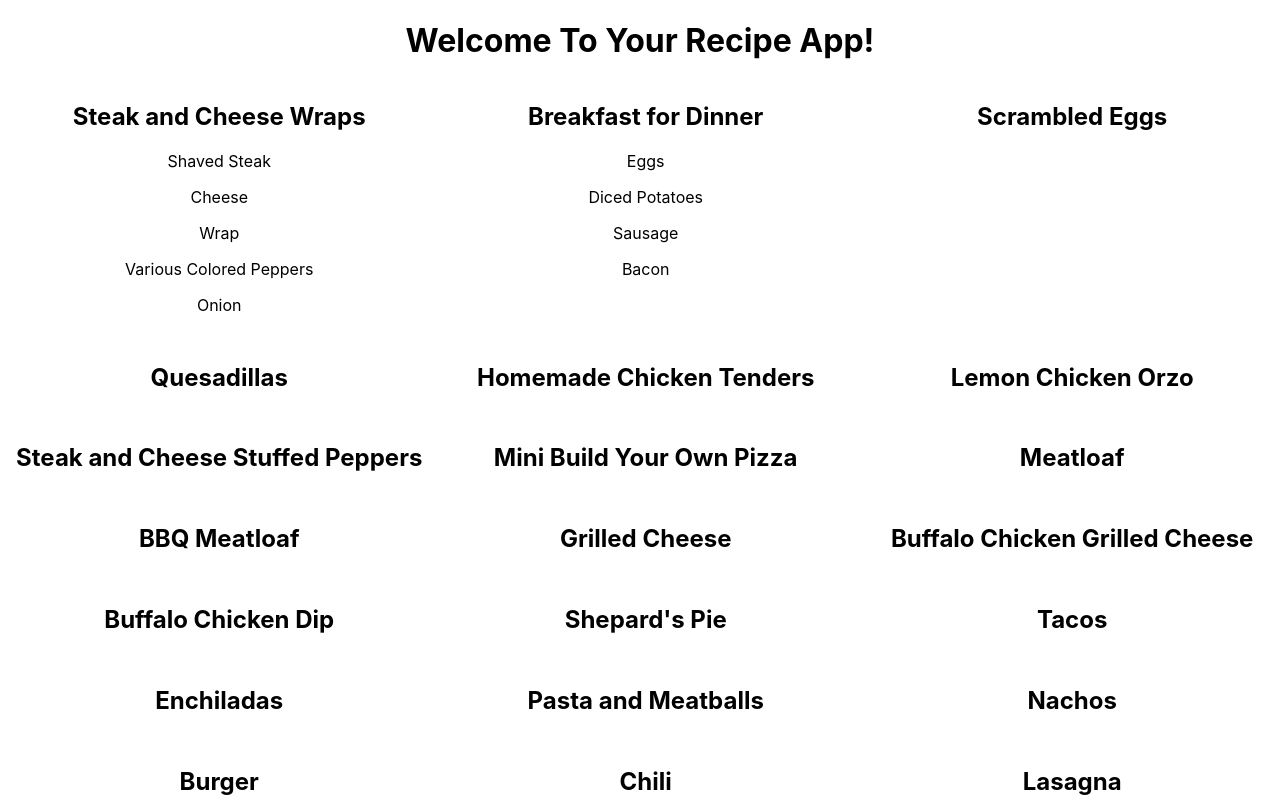
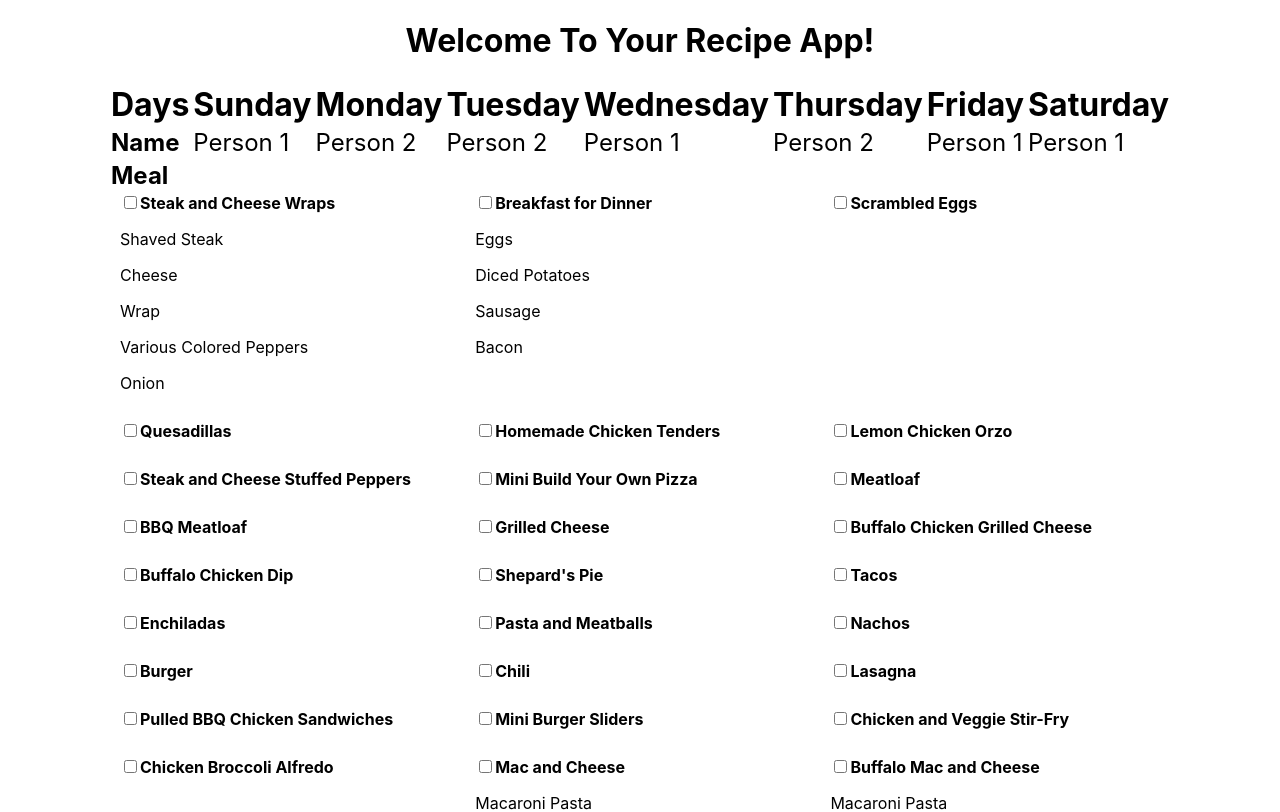
Before and after one commit to Mattmberg/react-typescript-recipe-app, a React (Create React App) app in the folder react-typescript-recipe-app/: page / in a window 1280 px wide. Shown: the top 812 px of the page. Built offline with nearby package versions, Linux system fonts and the light colour scheme.

Commit message:
Added initial table and useState for each day.

```diff
--- a/react-typescript-recipe-app/src/App.css
+++ b/react-typescript-recipe-app/src/App.css
@@ -29,3 +29,16 @@
   border-style: solid;
   border-width: 2px;
 }
+
+main {
+  display: inline-block;
+  text-align: left;
+}
+
+th {
+  font-size: 32px;
+}
+
+td {
+  font-size: 24px;
+}
--- a/react-typescript-recipe-app/src/components/ReciperCard.tsx
+++ b/react-typescript-recipe-app/src/components/ReciperCard.tsx
@@ -4,7 +4,7 @@ export const RecipeCard = ({ id, name, description, ingredients}: RecipeCardType
     return (
         <div className ="">
             <div className="">
-                <h2 className="">{name}</h2>
+                <div><input type="checkbox" value={name} id={name}/><label className=""><b>{name}</b></label></div>
                 <p className="">
                     {description}
                 </p>
--- a/react-typescript-recipe-app/src/components/container.jsx
+++ b/react-typescript-recipe-app/src/components/container.jsx
@@ -3,12 +3,53 @@ import { Header } from "./header";
 import { recipeData } from "../data";
 import '../App.css';
 import { RecipeCard } from "./ReciperCard";
+import { useState } from "react";
 
 export const Container = () => {
+    const [sunMeal, setSunMeal] = useState({});
+    const [monMeal, setMonMeal] = useState({});
+    const [tuesMeal, setTuesMeal] = useState({});
+    const [wedMeal, setWedMeal] = useState({});
+    const [thurMeal, setThurMeal] = useState({});
+    const [friMeal, setFriMeal] = useState({});
+    const [satMeal, setSatMeal] = useState({});
+
     return (
         <>
             <Header/>
             <main className ="">
+                <table>
+                    <tr>
+                        <th><b>Days</b></th>
+                        <th>Sunday</th>
+                        <th>Monday</th>
+                        <th>Tuesday</th>
+                        <th>Wednesday</th>
+                        <th>Thursday</th>
+                        <th>Friday</th>
+                        <th>Saturday</th>
+                    </tr>
+                    <tr>
+                        <td><b>Name</b></td>
+                        <td>Person 1</td>
+                        <td>Person 2</td>
+                        <td>Person 2</td>
+                        <td>Person 1</td>
+                        <td>Person 2</td>
+                        <td>Person 1</td>
+                        <td>Person 1</td>
+                    </tr>
+                    <tr>
+                        <td><b>Meal</b></td>
+                        <td></td>
+                        <td></td>
+                        <td></td>
+                        <td></td>
+                        <td></td>
+                        <td></td>
+                        <td></td>
+                    </tr>
+                </table>
                 <div className="grid-container">
                     {recipeData.map(recipe => {
                         return <RecipeCard key={recipe.id} {...recipe} />;
```
